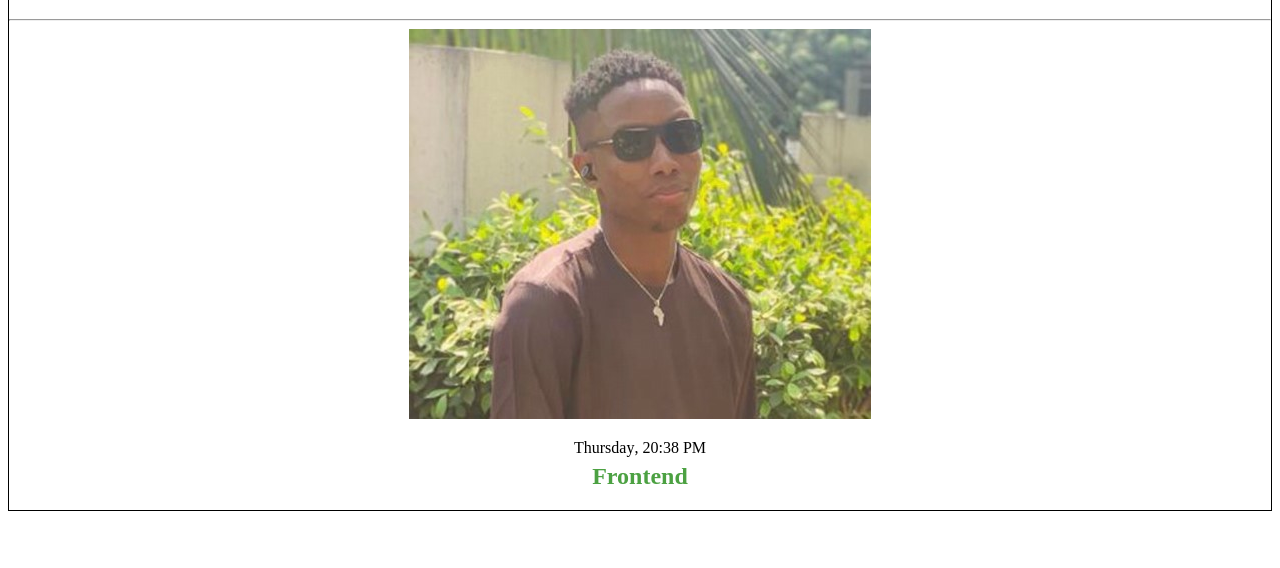
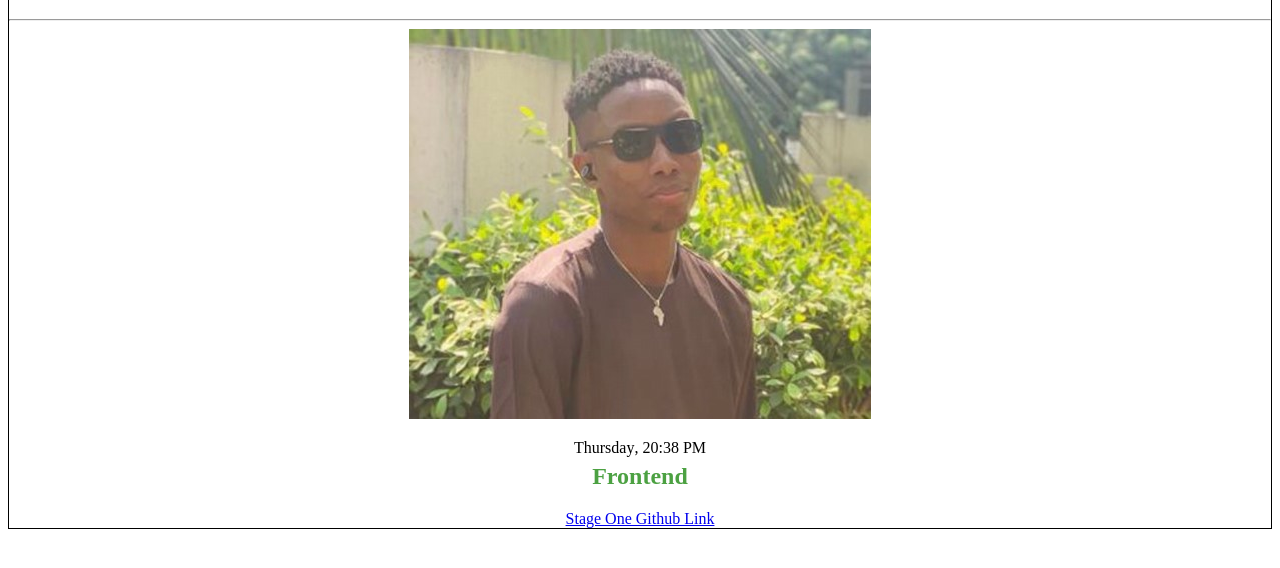
Before and after one commit to bintus-ux/stage-one-task, a plain HTML site: page stage-one-task/web-page.html in a window 1280 px wide. Shown: the part 70-638 px from the top of the page. Drawn offline with Linux system fonts and the light colour scheme.

Commit message:
git link add

```diff
--- a/stage-one-task/web-page.css
+++ b/stage-one-task/web-page.css
@@ -36,3 +36,6 @@ h1, h2 {
 #myTrack {
     margin-top: -10px;
 }
+#githubURL {
+    margin: 20px auto;
+}
--- a/stage-one-task/web-page.html
+++ b/stage-one-task/web-page.html
@@ -20,7 +20,7 @@
     <p id="currentUTCHour"></p>:<p id="currentUTCMinute"></p> <p id="ap"></p>
 </span>
 <h2 id="myTrack">Frontend</h2>
-<a href="#" id="githubURL"></a>
+<a href="https://github.com/bintus-ux/stage-one-task" id="githubURL">Stage One Github Link</a>
 </div>
     </div>
 </div>
```
